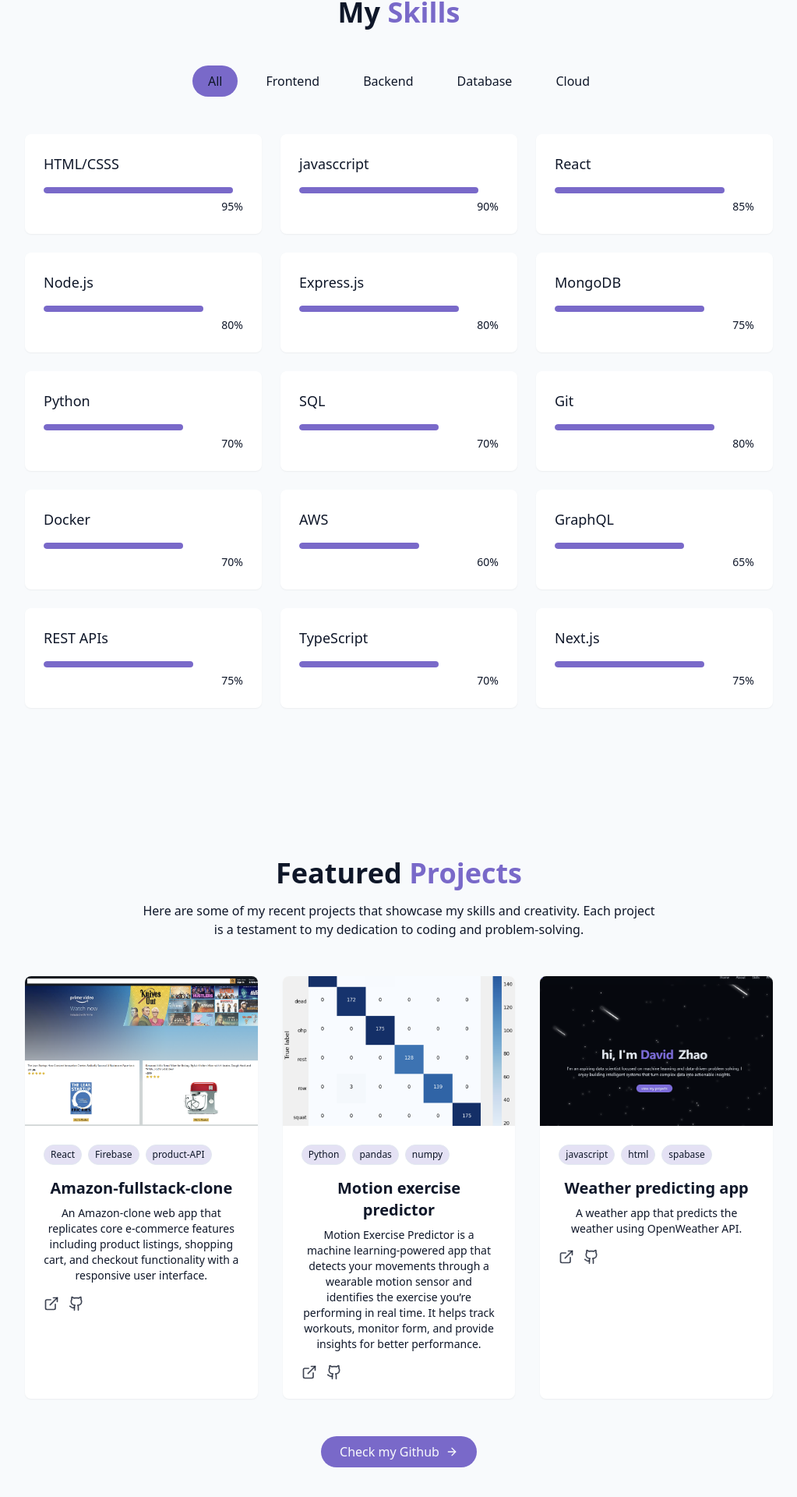
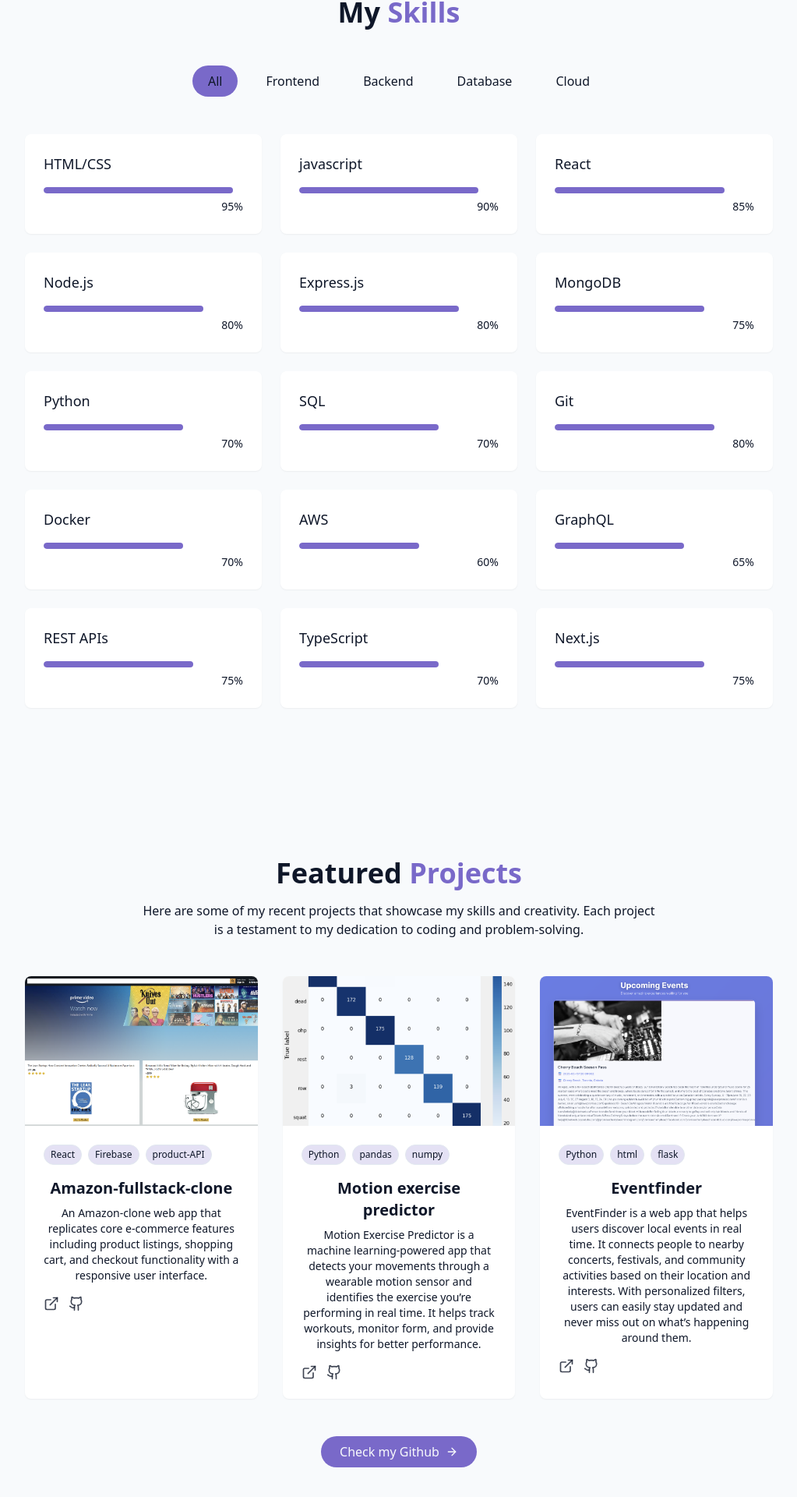
Before and after one commit to zhao0524/personal-react, a React (Vite) app: page / in a window 1280 px wide. Shown: the part 1870-3790 px from the top of the page at 78% size, without its empty margins (128-1151 px from the left). Built offline with nearby package versions, Linux system fonts and the light colour scheme.

Commit message:
added new project

```diff
--- a/src/components/AboutSection.jsx
+++ b/src/components/AboutSection.jsx
@@ -33,6 +33,7 @@ export const AboutSection = () => {
               </a>
 
               <a
+                target="_blank"
                 href="/David.pdf"
                 className="px-6 py-2 rounded-full border border-primary text-primary hover:bg-primary/10 transitions-colors duration-300"
               >
--- a/src/components/ProjectsSection.jsx
+++ b/src/components/ProjectsSection.jsx
@@ -26,11 +26,11 @@ const projects = [
   },
   {
     id: 3,
-    title: "Weather predicting app",
+    title: "Eventfinder",
     description:
-      "A weather app that predicts the weather using OpenWeather API.",
-    image: "/projects/placeholder.png",
-    tags: ["javascript", "html", "spabase"],
+      "EventFinder is a web app that helps users discover local events in real time. It connects people to nearby concerts, festivals, and community activities based on their location and interests. With personalized filters, users can easily stay updated and never miss out on what’s happening around them.",
+    image: "/projects/eventfinder.png",
+    tags: ["Python", "html", "flask"],
     demoUrl: "#",
     githubUrl: "#",
   },
--- a/src/components/SkillsSection.jsx
+++ b/src/components/SkillsSection.jsx
@@ -2,8 +2,8 @@ import React, { useState } from "react";
 import { cn } from "@/lib/utils";
 
 const skills = [
-  { name: "HTML/CSSS", level: 95, category: "frontend" },
-  { name: "javasccript", level: 90, cate1gory: "frontend" },
+  { name: "HTML/CSS", level: 95, category: "frontend" },
+  { name: "javascript", level: 90, category: "frontend" },
   { name: "React", level: 85, category: "frontend" },
   { name: "Node.js", level: 80, category: "backend" },
   { name: "Express.js", level: 80, category: "backend" },
```
Also changed, not shown: public/projects/eventfinder.png (added), 1 other file (tests, documents, lock files or other folders).
